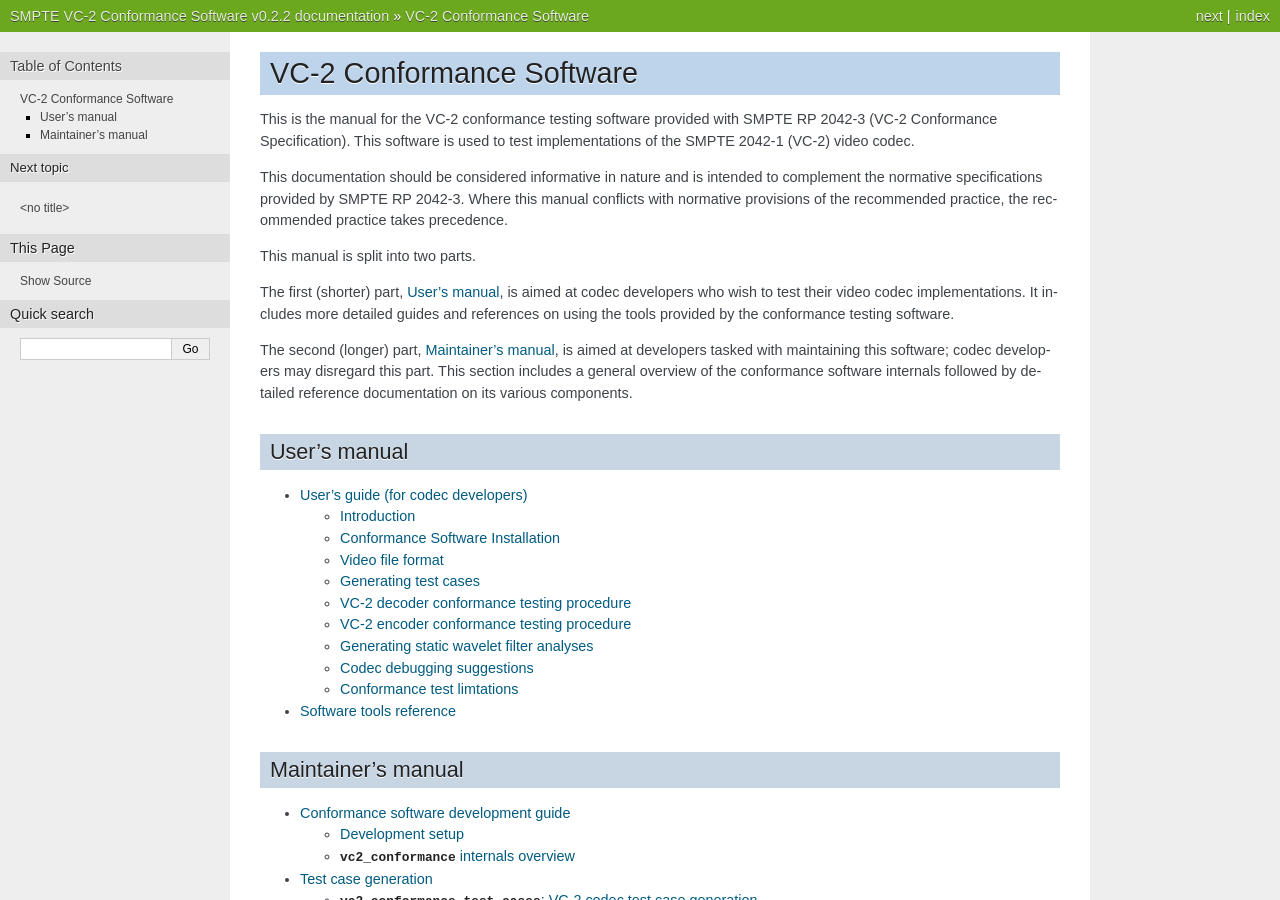
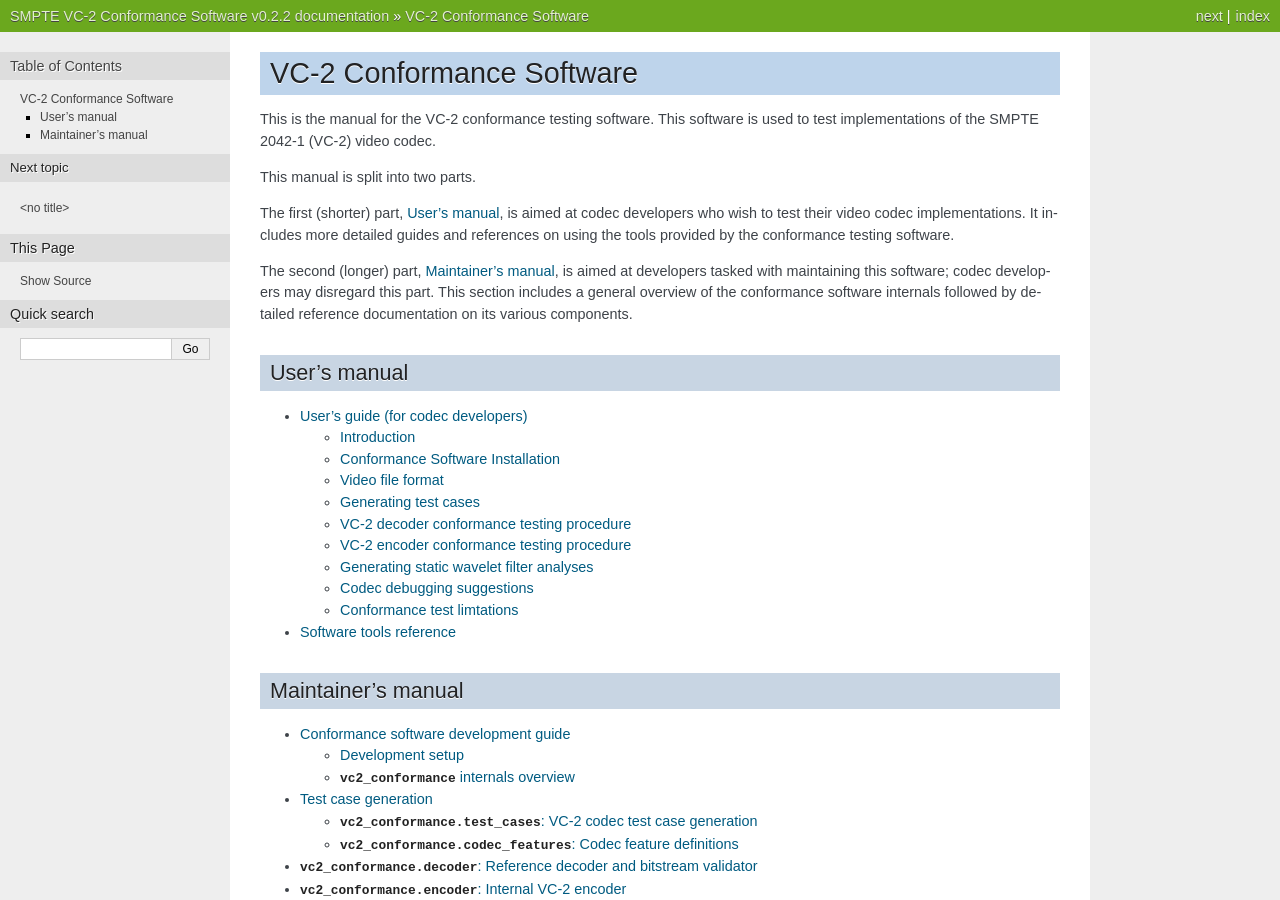
Before and after one commit to bbc/vc2_conformance, a Sphinx documentation site: the page built from docs/source/index.rst, in a window 1280 px wide and 900 px high. Built offline with Sphinx 7.4.7, drawn with Linux system fonts in a browser that asks for light colours.

Commit message:
Remove references to upcoming RP

```diff
--- a/docs/source/index.rst
+++ b/docs/source/index.rst
@@ -1,14 +1,8 @@
 VC-2 Conformance Software
 =========================
 
-This is the manual for the VC-2 conformance testing software provided with
-SMPTE RP 2042-3 (VC-2 Conformance Specification). This software is used to test
-implementations of the SMPTE 2042-1 (VC-2) video codec.
-
-This documentation should be considered informative in nature and is intended
-to complement the normative specifications provided by SMPTE RP 2042-3. Where
-this manual conflicts with normative provisions of the recommended practice,
-the recommended practice takes precedence.
+This is the manual for the VC-2 conformance testing software. This software is
+used to test implementations of the SMPTE 2042-1 (VC-2) video codec.
 
 This manual is split into two parts.
 
--- a/docs/source/user_guide/index.rst
+++ b/docs/source/user_guide/index.rst
@@ -5,11 +5,6 @@ User's guide (for codec developers)
 
 In the following sections we'll walk through the process of installing,
 configuring and using the VC-2 conformance testing software.
-
-.. warning::
-
-    This guide is purely informative. Refer to SMPTE RP 2042-3 (VC-2
-    Conformance Specification) for the normative procedures.
 
 
 .. toctree::
--- a/setup.py
+++ b/setup.py
@@ -46,7 +46,7 @@ setup(
         "Programming Language :: Python :: 2",
         "Programming Language :: Python :: 3",
     ],
-    keywords="smpte-RP-2042-3 vc2 dirac dirac-pro conformance",
+    keywords="vc2 dirac dirac-pro conformance",
     install_requires=install_requires,
     entry_points={
         "console_scripts": [
```
Also changed, not shown: README.md (+4 -6 lines).
